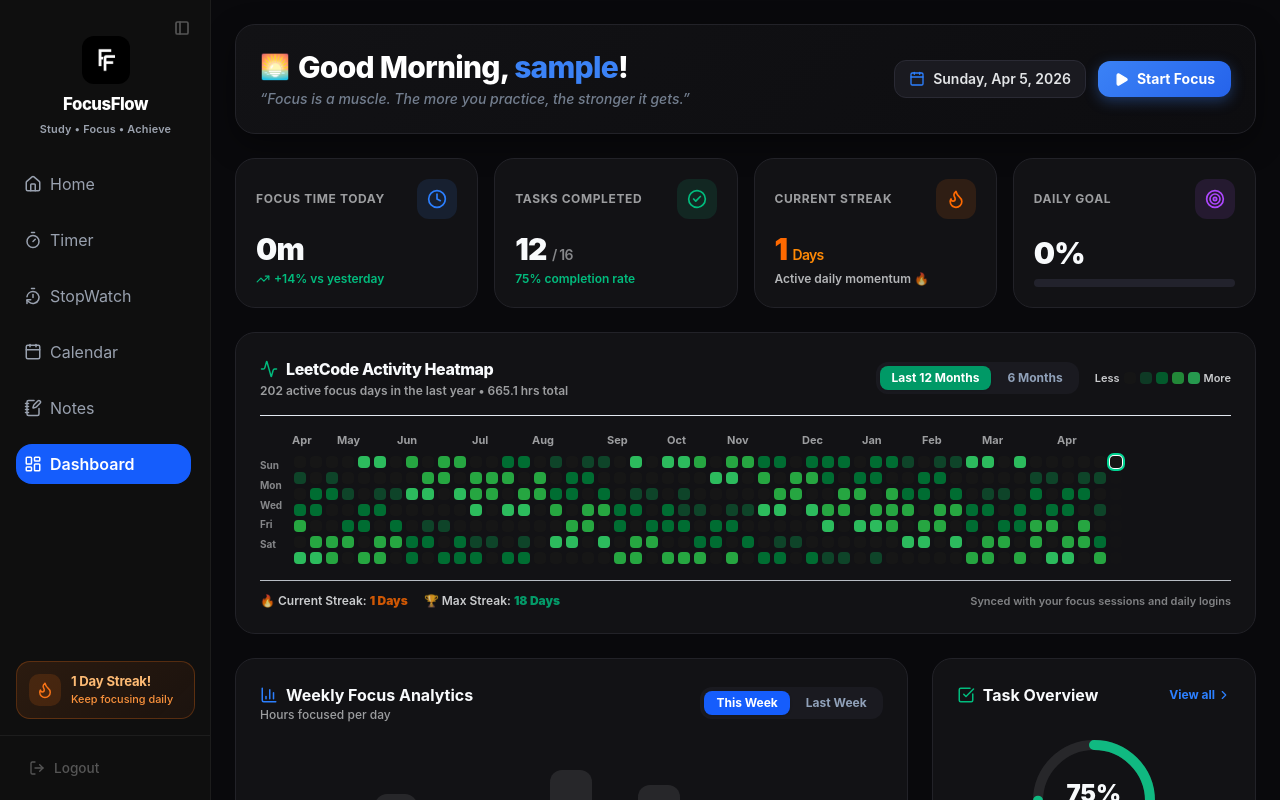
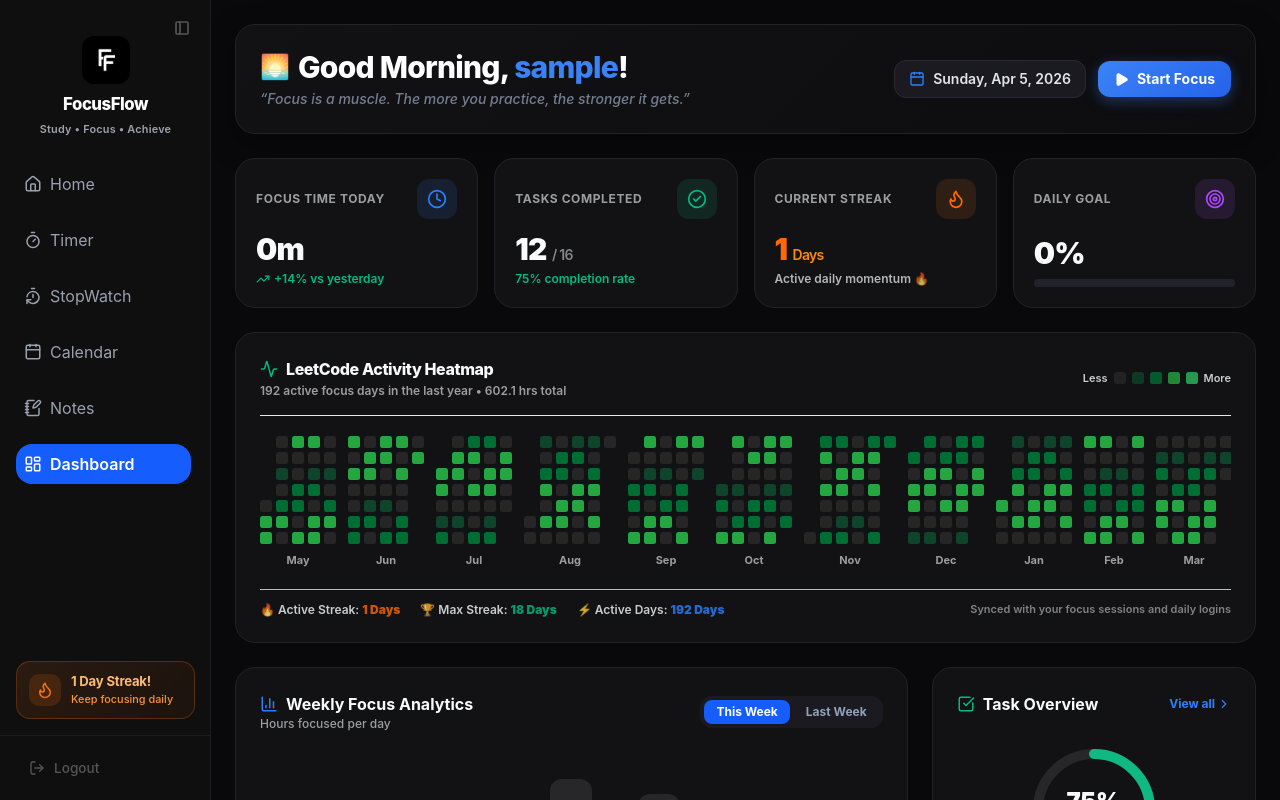
Before and after one commit to Snehasich/Focus-timer-app, a React (Vite) app in the folder client/: page /dashboard in a window 1280 px wide. Shown: the top 800 px of the page. Built offline with nearby package versions, Linux system fonts and the light colour scheme; sample sign-in values are in the browser's storage.

Commit message:
feat: match exact LeetCode 12-month activity grid layout with bottom month labels

```diff
--- a/client/src/components/Dashboard.jsx
+++ b/client/src/components/Dashboard.jsx
@@ -10,14 +10,10 @@ import {
   Sparkles,
   Award,
   BarChart3,
-  ArrowUpRight,
   BookOpen,
-  Layers,
   CheckSquare,
   ChevronRight,
   Trophy,
-  Star,
-  ShieldCheck,
   Play,
   Activity,
   Zap,
@@ -35,7 +31,6 @@ export default function Dashboard() {
   const [username, setUsername] = useState("User");
   const [streakCount, setStreakCount] = useState(1);
   const [activeTab, setActiveTab] = useState("thisWeek");
-  const [heatmapRange, setHeatmapRange] = useState("12months"); // '12months', '6months', '2026'
   const [hoveredDay, setHoveredDay] = useState(null);
   const [hoveredCell, setHoveredCell] = useState(null);
 
@@ -49,7 +44,7 @@ export default function Dashboard() {
     const storedStreak = parseInt(localStorage.getItem("focusflow_streak") || "1", 10);
     setStreakCount(storedStreak);
 
-    const timer = setTimeout(() => setLoading(false), 350);
+    const timer = setTimeout(() => setLoading(false), 300);
     return () => clearTimeout(timer);
   }, []);
 
@@ -149,84 +144,104 @@ export default function Dashboard() {
 
   const maxWeeklyHours = Math.max(...weeklyData.map((d) => parseFloat(d.hours) || 1), 6);
 
-  // ── LEETCODE STYLE 52-WEEK ACTIVITY HEATMAP GENERATOR ──
-  const leetcodeHeatmapData = useMemo(() => {
-    const weeksCount = heatmapRange === "6months" ? 26 : 52;
-    const weeks = [];
-    const today = new Date();
+  // ── AUTHENTIC LEETCODE MONTHLY HEATMAP GENERATOR (12 MONTH BLOCKS) ──
+  const leetcodeMonthlyData = useMemo(() => {
+    const months = [];
+    const now = new Date();
+    const currentYear = now.getFullYear();
+    const currentMonth = now.getMonth(); // 0-11
 
-    // Align end date to nearest Saturday
-    const currentDayOfWeek = today.getDay(); // 0: Sun, 6: Sat
-    const endDate = new Date(today);
-    endDate.setDate(today.getDate() + (6 - currentDayOfWeek));
+    let totalActiveDays = 0;
+    let totalHours = 0;
 
-    const monthLabels = [];
-    let lastMonth = -1;
-    let totalActiveDays = 0;
-    let totalHoursLogged = 0;
-
-    for (let w = weeksCount - 1; w >= 0; w--) {
-      const weekIndex = (weeksCount - 1) - w;
-      const daysInWeek = [];
-
-      for (let d = 0; d < 7; d++) { // 0: Sun -> 6: Sat
-        const dayDate = new Date(endDate);
-        dayDate.setDate(endDate.getDate() - (w * 7 + (6 - d)));
-
-        const monthIndex = dayDate.getMonth();
-        // Track month label on top row when month changes
-        if (d === 0 && monthIndex !== lastMonth) {
-          monthLabels.push({
-            colIndex: weekIndex,
-            label: dayDate.toLocaleDateString("en-US", { month: "short" })
-          });
-          lastMonth = monthIndex;
+    // Generate 12 consecutive months ending with current month
+    for (let i = 11; i >= 0; i--) {
+      let m = currentMonth - i;
+      let y = currentYear;
+      if (m < 0) {
+        m += 12;
+        y -= 1;
       }
 
-        const isToday = dayDate.toDateString() === today.toDateString();
-        const isFuture = dayDate > today;
+      const monthDate = new Date(y, m, 1);
+      const monthName = monthDate.toLocaleDateString("en-US", { month: "short" });
+      const daysInMonth = new Date(y, m + 1, 0).getDate();
+      const firstDayOfWeek = monthDate.getDay(); // 0: Sun ... 6: Sat
 
-        // Deterministic simulation for past days, live data for today
+      // Calculate cells in 7-row month grid
+      const totalCells = Math.ceil((firstDayOfWeek + daysInMonth) / 7) * 7;
+      const days = [];
+
+      for (let c = 0; c < totalCells; c++) {
+        const dayNum = c - firstDayOfWeek + 1;
+        const isValidDay = dayNum >= 1 && dayNum <= daysInMonth;
+        const cellDate = isValidDay ? new Date(y, m, dayNum) : null;
+        const isToday = cellDate ? cellDate.toDateString() === now.toDateString() : false;
+        const isFuture = cellDate ? cellDate > now : false;
+
         let hours = 0;
-        if (!isFuture) {
-          const dateHash = (dayDate.getFullYear() * 1000) + (dayDate.getMonth() * 50) + dayDate.getDate();
+        let level = 0;
+
+        if (isValidDay && !isFuture) {
+          const dateHash = y * 1000 + m * 50 + dayNum;
           if (dateHash % 3 !== 0) {
-            hours = parseFloat(((dateHash % 7) * 0.95).toFixed(1));
+            hours = parseFloat(((dateHash % 7) * 0.9).toFixed(1));
           }
           if (isToday) {
             hours = parseFloat((totalFocusSecondsToday / 3600).toFixed(1));
           }
+
+          if (hours > 0) {
+            totalActiveDays++;
+            totalHours += hours;
+            if (hours <= 1.5) level = 1;
+            else if (hours <= 3.5) level = 2;
+            else if (hours <= 5.5) level = 3;
+            else level = 4;
+          }
         }
 
-        if (hours > 0) totalActiveDays++;
-        totalHoursLogged += hours;
-
-        let level = 0;
-        if (hours > 0 && hours <= 1.5) level = 1;
-        else if (hours > 1.5 && hours <= 3.5) level = 2;
-        else if (hours > 3.5 && hours <= 5.5) level = 3;
-        else if (hours > 5.5) level = 4;
-
-        daysInWeek.push({
-          date: dayDate.toLocaleDateString("en-US", { month: "short", day: "numeric", year: "numeric" }),
+        days.push({
+          id: `${y}-${m}-${c}`,
+          dayNum: isValidDay ? dayNum : null,
+          dateStr: cellDate ? cellDate.toLocaleDateString("en-US", { month: "short", day: "numeric", year: "numeric" }) : "",
           hours: hours.toFixed(1),
           level,
+          isValidDay,
           isToday,
           isFuture,
-          id: `${w}-${d}`
         });
       }
-      weeks.push(daysInWeek);
+
+      // Group days into columns of 7 days (Sun-Sat)
+      const weeksInMonth = [];
+      for (let w = 0; w < days.length; w += 7) {
+        weeksInMonth.push(days.slice(w, w + 7));
+      }
+
+      months.push({
+        monthName,
+        year: y,
+        weeks: weeksInMonth,
+      });
     }
 
     return {
-      weeks,
-      monthLabels,
+      months,
       totalActiveDays,
-      totalHoursLogged: totalHoursLogged.toFixed(1),
+      totalHours: totalHours.toFixed(1),
       maxStreak: 18,
     };
-  }, [totalFocusSecondsToday, heatmapRange]);
+  }, [totalFocusSecondsToday]);
+
+  // Authentic LeetCode Green Palette Mapping
+  const getLeetCodeTileColor = (level, isLightMode) => {
+    if (level === 0) return isLightMode ? "#ebedf0" : "#262626";
+    if (level === 1) return isLightMode ? "#9be9a8" : "#0e4429";
+    if (level === 2) return isLightMode ? "#40c463" : "#006d32";
+    if (level === 3) return isLightMode ? "#30a14e" : "#26a641";
+    return "#2cbb5d"; // Bright LeetCode neon green
+  };
 
   // ── Subject / Category Analytics ──
   const categories = [
@@ -251,15 +266,6 @@ export default function Dashboard() {
     { id: 3, title: "Early Bird", desc: "Started a session before 7:00 AM", icon: "🌅", unlocked: true, color: "#06b6d4" },
     { id: 4, title: "Marathoner", desc: "4+ hours focused in a single day", icon: "⚡", unlocked: false, color: "#a855f7" },
   ];
-
-  // LeetCode Green Palette Mapping
-  const getLeetCodeTileColor = (level, isLightMode) => {
-    if (level === 0) return isLightMode ? "#ebedf0" : "#161616";
-    if (level === 1) return isLightMode ? "#9be9a8" : "#0e4429";
-    if (level === 2) return isLightMode ? "#40c463" : "#006d32";
-    if (level === 3) return isLightMode ? "#30a14e" : "#26a641";
-    return "#2cbb5d"; // Authentic LeetCode bright green for max level
-  };
 
   return (
     <>
@@ -286,7 +292,7 @@ export default function Dashboard() {
         }
 
         .leetcode-grid::-webkit-scrollbar {
-          height: 5px;
+          height: 6px;
         }
         .leetcode-grid::-webkit-scrollbar-track {
           background: transparent;
@@ -493,7 +499,7 @@ export default function Dashboard() {
 
         </div>
 
-        {/* ── 3. LEETCODE-STYLE FULL ACTIVITY HEATMAP (FULL WIDTH CARD) ── */}
+        {/* ── 3. AUTHENTIC LEETCODE 12-MONTH ACTIVITY HEATMAP ── */}
         <div
           className="dash-card p-6 rounded-2xl flex flex-col justify-between"
           style={{
@@ -511,90 +517,50 @@ export default function Dashboard() {
                 LeetCode Activity Heatmap
               </h3>
               <p className="text-xs font-semibold opacity-60 mt-0.5">
-                {leetcodeHeatmapData.totalActiveDays} active focus days in the last year • {leetcodeHeatmapData.totalHoursLogged} hrs total
+                {leetcodeMonthlyData.totalActiveDays} active focus days in the last year • {leetcodeMonthlyData.totalHours} hrs total
               </p>
             </div>
 
-            {/* Range Selector Pills */}
-            <div className="flex items-center gap-2">
-              <div className="flex items-center gap-1 p-1 rounded-xl" style={{ background: isLight ? "#f1f5f9" : "#1a1a20" }}>
-                <button
-                  onClick={() => setHeatmapRange("12months")}
-                  className={`px-3 py-1 rounded-lg text-xs font-bold transition-all ${
-                    heatmapRange === "12months"
-                      ? "bg-emerald-600 text-white shadow-sm"
-                      : isLight ? "text-slate-600 hover:text-slate-900" : "text-slate-400 hover:text-white"
-                  }`}
-                >
-                  Last 12 Months
-                </button>
-                <button
-                  onClick={() => setHeatmapRange("6months")}
-                  className={`px-3 py-1 rounded-lg text-xs font-bold transition-all ${
-                    heatmapRange === "6months"
-                      ? "bg-emerald-600 text-white shadow-sm"
-                      : isLight ? "text-slate-600 hover:text-slate-900" : "text-slate-400 hover:text-white"
-                  }`}
-                >
-                  6 Months
-                </button>
-              </div>
-
-              {/* LeetCode Green Legend */}
-              <div className="flex items-center gap-1 text-[11px] font-semibold opacity-80 ml-2">
+            {/* Legend */}
+            <div className="flex items-center gap-1.5 text-[11px] font-semibold opacity-80">
               <span>Less</span>
-                <span className="w-3 h-3 rounded-sm" style={{ background: getLeetCodeTileColor(0, isLight) }} />
-                <span className="w-3 h-3 rounded-sm" style={{ background: getLeetCodeTileColor(1, isLight) }} />
-                <span className="w-3 h-3 rounded-sm" style={{ background: getLeetCodeTileColor(2, isLight) }} />
-                <span className="w-3 h-3 rounded-sm" style={{ background: getLeetCodeTileColor(3, isLight) }} />
-                <span className="w-3 h-3 rounded-sm" style={{ background: getLeetCodeTileColor(4, isLight) }} />
+              <span className="w-3 h-3 rounded-[2.5px]" style={{ background: getLeetCodeTileColor(0, isLight) }} />
+              <span className="w-3 h-3 rounded-[2.5px]" style={{ background: getLeetCodeTileColor(1, isLight) }} />
+              <span className="w-3 h-3 rounded-[2.5px]" style={{ background: getLeetCodeTileColor(2, isLight) }} />
+              <span className="w-3 h-3 rounded-[2.5px]" style={{ background: getLeetCodeTileColor(3, isLight) }} />
+              <span className="w-3 h-3 rounded-[2.5px]" style={{ background: getLeetCodeTileColor(4, isLight) }} />
               <span>More</span>
             </div>
           </div>
-          </div>
 
-          {/* 52-Week LeetCode Grid View */}
-          <div className="leetcode-grid w-full overflow-x-auto pb-2">
-            <div className="min-w-[760px] flex flex-col gap-1">
+          {/* 12-Month LeetCode Blocks Grid View */}
+          <div className="leetcode-grid w-full overflow-x-auto pb-2 pt-1">
+            <div className="flex gap-3 justify-start min-w-max">
+              {leetcodeMonthlyData.months.map((monthObj, mIdx) => (
+                <div key={mIdx} className="flex flex-col items-center gap-2 flex-shrink-0">
+                  {/* Month Matrix Grid (7 rows x N weeks) */}
+                  <div className="flex gap-1">
+                    {monthObj.weeks.map((week, wIdx) => (
+                      <div key={wIdx} className="flex flex-col gap-1">
+                        {week.map((cell) => {
+                          if (!cell.isValidDay) {
+                            return (
+                              <div
+                                key={cell.id}
+                                className="w-3 h-3 rounded-[2.5px] opacity-0 pointer-events-none"
+                              />
+                            );
+                          }
 
-              {/* Month Labels Top Row */}
-              <div className="flex text-[11px] font-bold opacity-60 pl-8 mb-1 relative h-4">
-                {leetcodeHeatmapData.monthLabels.map((m, idx) => (
-                  <span
-                    key={idx}
-                    className="absolute"
-                    style={{ left: `${m.colIndex * 15 + 32}px` }}
-                  >
-                    {m.label}
-                  </span>
-                ))}
-              </div>
-
-              {/* Grid Body: 7 Weekday Rows (Sun-Sat) x N Week Columns */}
-              <div className="flex gap-1">
-                {/* Y-Axis Weekday Labels */}
-                <div className="flex flex-col justify-between text-[10px] font-bold opacity-50 pr-2 py-0.5 h-[98px]">
-                  <span>Sun</span>
-                  <span>Mon</span>
-                  <span>Wed</span>
-                  <span>Fri</span>
-                  <span>Sat</span>
-                </div>
-
-                {/* Week Columns */}
-                <div className="flex gap-1 flex-1">
-                  {leetcodeHeatmapData.weeks.map((week, weekIdx) => (
-                    <div key={weekIdx} className="flex flex-col gap-1">
-                      {week.map((cell) => {
                           const tileBg = getLeetCodeTileColor(cell.level, isLight);
                           const isHovered = hoveredCell === cell.id;
 
                           return (
                             <div
                               key={cell.id}
-                            className={`w-3 h-3 rounded-sm transition-all cursor-pointer relative ${
-                              cell.isToday ? "ring-2 ring-emerald-400 ring-offset-1 dark:ring-offset-zinc-900" : ""
-                            } ${cell.isFuture ? "opacity-30 pointer-events-none" : "hover:scale-125 hover:z-20"}`}
+                              className={`w-3 h-3 rounded-[2.5px] transition-all cursor-pointer relative ${
+                                cell.isToday ? "ring-2 ring-emerald-400 ring-offset-1 dark:ring-offset-zinc-950" : ""
+                              } ${cell.isFuture ? "opacity-25 pointer-events-none" : "hover:scale-125 hover:z-30"}`}
                               style={{ background: tileBg }}
                               onMouseEnter={() => setHoveredCell(cell.id)}
                               onMouseLeave={() => setHoveredCell(null)}
@@ -602,13 +568,13 @@ export default function Dashboard() {
                               {/* Hover Tooltip */}
                               {isHovered && (
                                 <div
-                                className="absolute -top-10 left-1/2 transform -translate-x-1/2 px-2.5 py-1 rounded-md text-[11px] font-extrabold shadow-xl z-50 whitespace-nowrap animate-in fade-in zoom-in-95 duration-100 pointer-events-none"
+                                  className="absolute -top-10 left-1/2 transform -translate-x-1/2 px-2.5 py-1 rounded-md text-[11px] font-extrabold shadow-2xl z-50 whitespace-nowrap pointer-events-none"
                                   style={{
                                     background: isLight ? "#0f172a" : "#f8fafc",
                                     color: isLight ? "#ffffff" : "#0f172a",
                                   }}
                                 >
-                                {cell.date}: <span className="text-emerald-500">{cell.hours}h focused</span>
+                                  {cell.dateStr}: <span className="text-emerald-500">{cell.hours}h focused</span>
                                 </div>
                               )}
                             </div>
@@ -617,16 +583,22 @@ export default function Dashboard() {
                       </div>
                     ))}
                   </div>
+
+                  {/* Month Label at Bottom */}
+                  <span className="text-[11px] font-bold opacity-60">
+                    {monthObj.monthName}
+                  </span>
                 </div>
-
+              ))}
             </div>
           </div>
 
           {/* Bottom LeetCode Summary Bar */}
-          <div className="flex flex-wrap items-center justify-between pt-3 mt-2 border-t border-slate-200 dark:border-zinc-800 text-xs font-semibold opacity-80 gap-2">
-            <div className="flex items-center gap-4">
-              <span>🔥 Current Streak: <strong className="text-orange-500">{streakCount} Days</strong></span>
-              <span>🏆 Max Streak: <strong className="text-emerald-500">{leetcodeHeatmapData.maxStreak} Days</strong></span>
+          <div className="flex flex-wrap items-center justify-between pt-3 mt-3 border-t border-slate-200 dark:border-zinc-800 text-xs font-semibold opacity-80 gap-2">
+            <div className="flex items-center gap-5">
+              <span>🔥 Active Streak: <strong className="text-orange-500">{streakCount} Days</strong></span>
+              <span>🏆 Max Streak: <strong className="text-emerald-500">{leetcodeMonthlyData.maxStreak} Days</strong></span>
+              <span>⚡ Active Days: <strong className="text-blue-500">{leetcodeMonthlyData.totalActiveDays} Days</strong></span>
             </div>
             <span className="text-[11px] opacity-60">
               Synced with your focus sessions and daily logins
```
Lines whose indentation alone changed are shown as unchanged.
